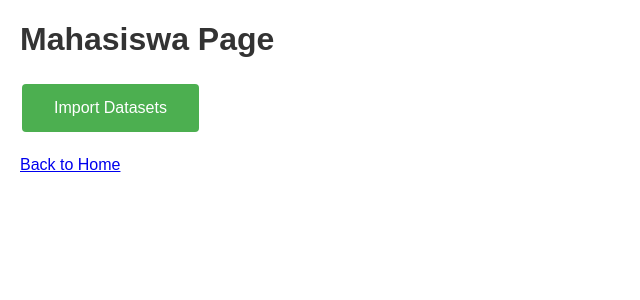
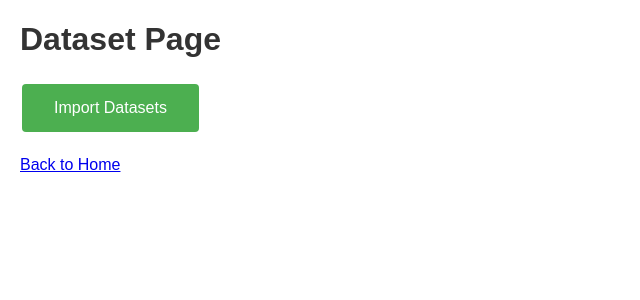
Before and after one commit to hansenjonatann/sisrekomact-tools, a Django app: page / in a window 1280 px wide. Shown: the top 300 px of the page, without its empty margins (0-640 px from the left). Run offline with Django 5.2, Linux system fonts and the light colour scheme.

Commit message:
feat: rename 'Mahasiswa Page' to 'Dataset Page'

```diff
--- a/dataset/templates/mahasiswa/home.html
+++ b/dataset/templates/mahasiswa/home.html
@@ -54,7 +54,7 @@
     </style>
 </head>
 <body>
-    <h1>Mahasiswa Page</h1>
+    <h1>Dataset Page</h1>
 
     <!-- Import Students Form -->
     <form method="post" action="{% url 'import_datasets' %}">
```
